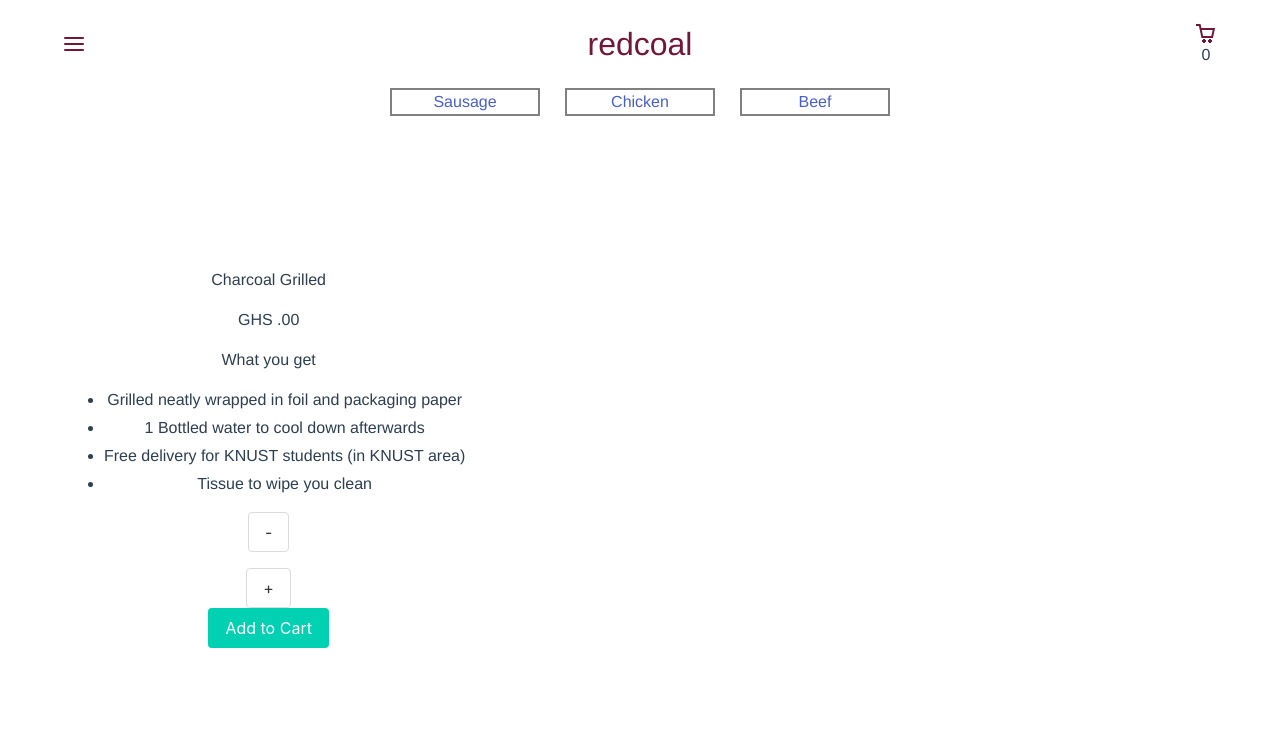
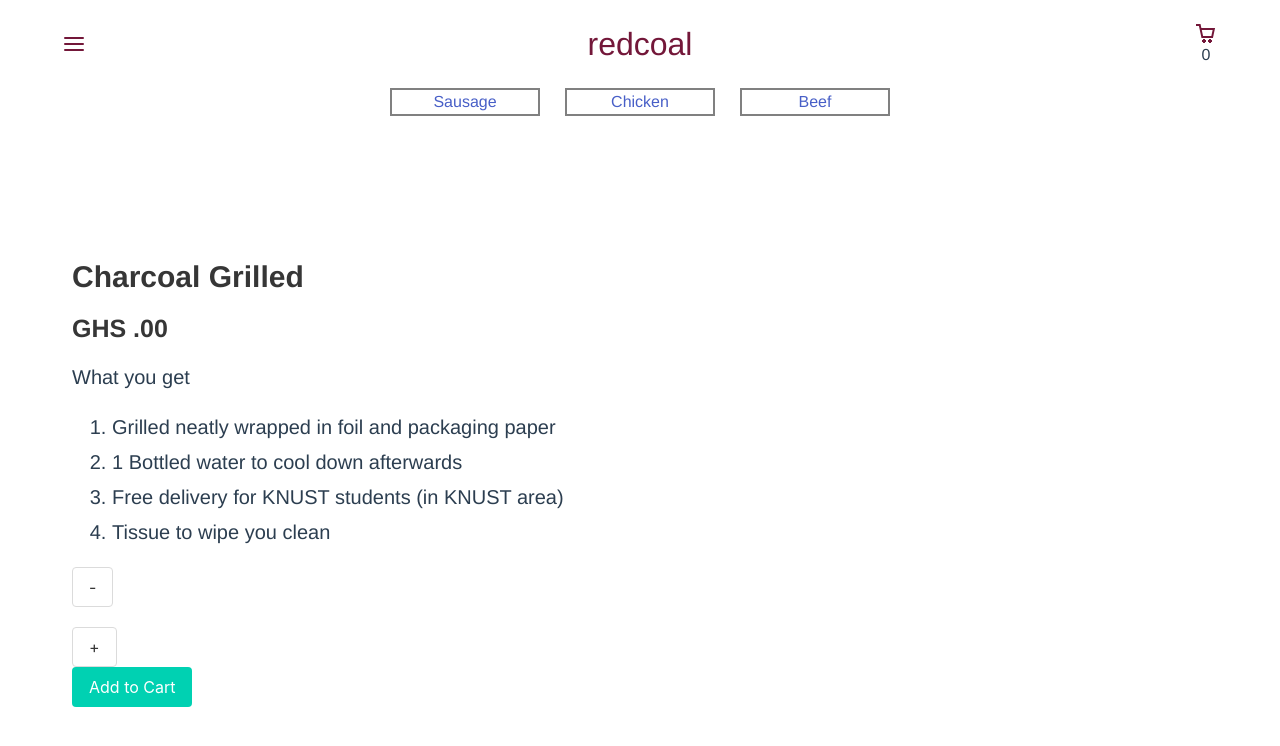
Before and after one commit to mchase007/redcoalv3., a Vue app: page /meal/beef in a window 1280 px wide. Shown: the top 746 px of the page. Built offline with nearby package versions, Linux system fonts and the light colour scheme.

Commit message:
text size test one

```diff
--- a/src/assets/scss/_product.scss
+++ b/src/assets/scss/_product.scss
@@ -4,3 +4,7 @@
   // margin: 0 auto;
   // margin-top: -200px;
 // }
+
+.content {
+  text-align: left;
+}
--- a/src/components/ProductItem.vue
+++ b/src/components/ProductItem.vue
@@ -1,14 +1,14 @@
 <template>
   <div class="productView" >
-    <div class="content">
-      <p>Charcoal Grilled {{userMeal.productName}}</p>
-      <p>GHS {{userMeal.productPrice}}.00</p>
+    <div class="content is-medium">
+      <h3>Charcoal Grilled {{userMeal.productName}}</h3>
+      <h4>GHS {{userMeal.productPrice}}.00</h4>
 
       <p>{{userMeal.productDescription}}</p>
 
       <p>What you get</p>
 
-      <ul>
+      <ol type="1">
         <li>
           Grilled {{userMeal.productName}} neatly wrapped in foil and packaging paper
         </li>
@@ -21,7 +21,7 @@
         <li>
           Tissue to wipe you clean
         </li>
-      </ul>
+      </ol>
 
       <div class="">
         <button class="button" @click="decreaseQuantity">-</button>
```
